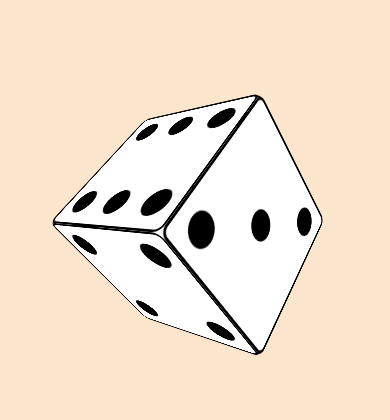
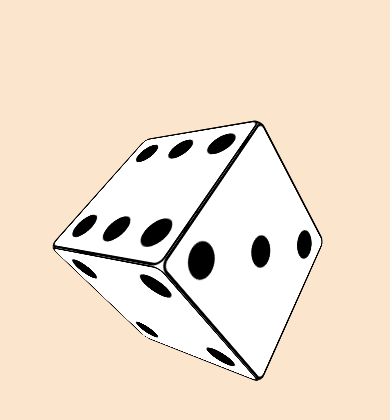
Before and after one commit to AlexisMerienne/random-game, a plain HTML site: page index.html in a window 390 px wide. Shown: the part 54-474 px from the top of the page. Drawn offline with Linux system fonts and the light colour scheme.

Commit message:
fix(dice):dice hover header mobile

```diff
--- a/index.html
+++ b/index.html
@@ -343,7 +343,7 @@
           padding: 6px 12px; /* Adjust button padding for smaller screens */
         }
         .dice {
-          margin-top: 2em;
+          margin-top: 4em;
         }
         .main {
           position: relative;
```
